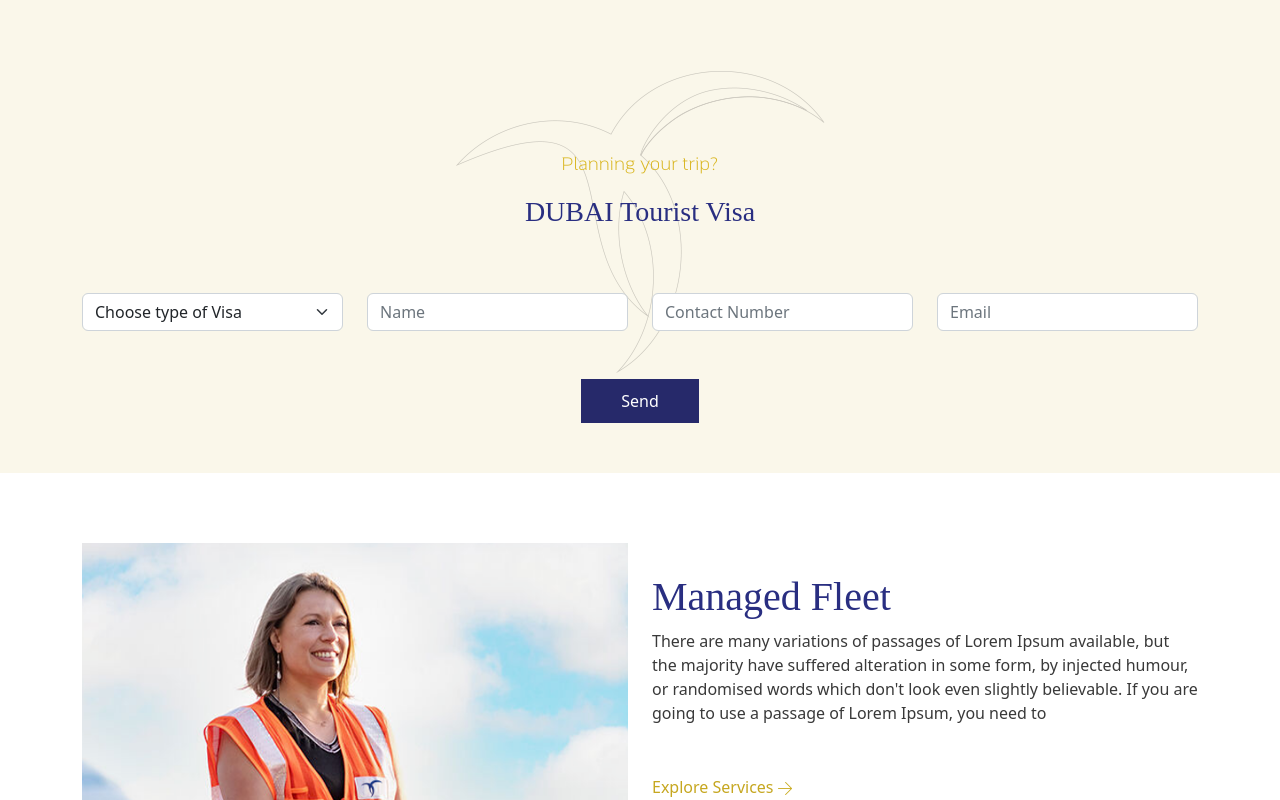
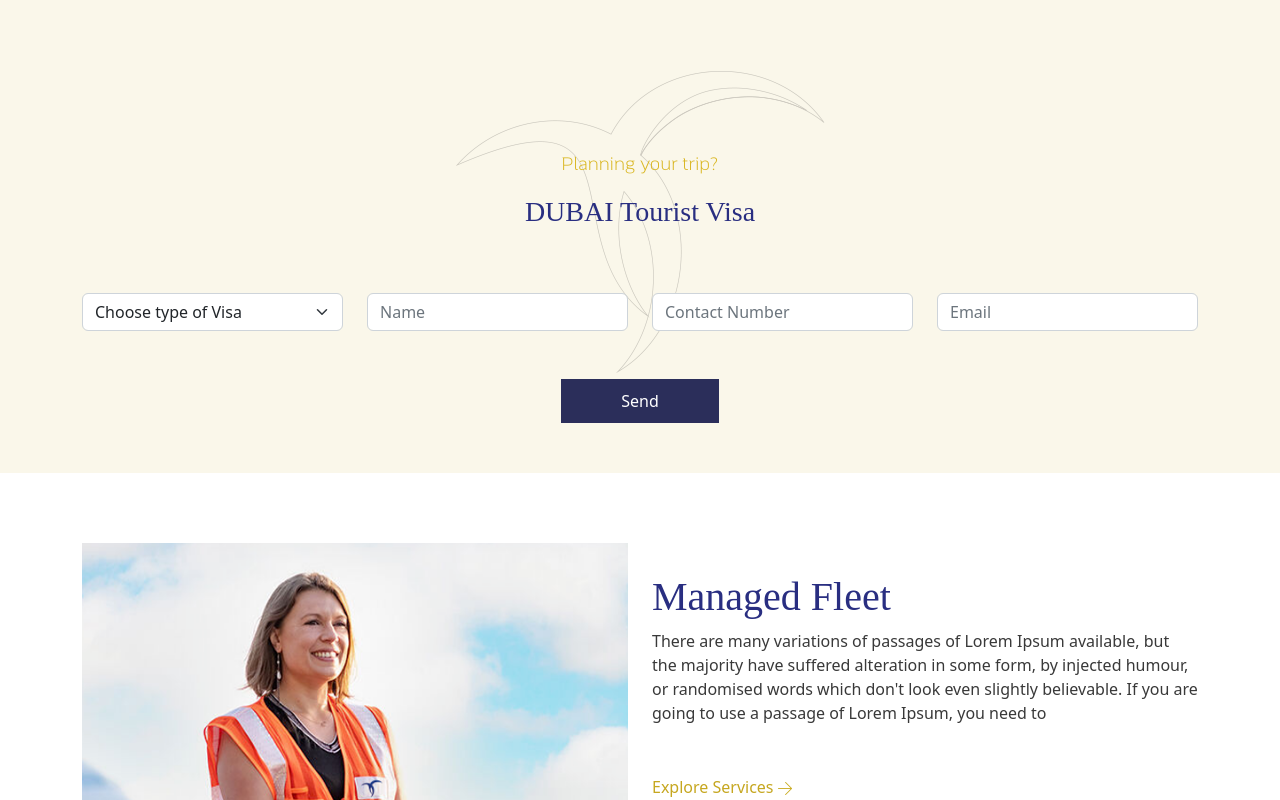
Before and after one commit to melath2020/A6aviation, a plain HTML site: page index.html in a window 1280 px wide. In both pictures the pointer is over the button "Send". Shown: the part 1467-2267 px from the top of the page. Drawn offline with nearby package versions, Linux system fonts and the light colour scheme.

Commit message:
btn-updte

```diff
--- a/style.css
+++ b/style.css
@@ -239,7 +239,18 @@
     padding-right: 40px;
     padding-top: 10px;
     padding-bottom: 10px;
+    transition: 0.5s;
 }
+.btn-send:hover{
+    border: none;
+    background-color: #2b2e5a;
+    color:#fff;
+    padding-left: 60px;
+    padding-right: 60px;
+    padding-top: 10px;
+    padding-bottom: 10px;
+}
+
 
 
 /* managed-fleet */
```
